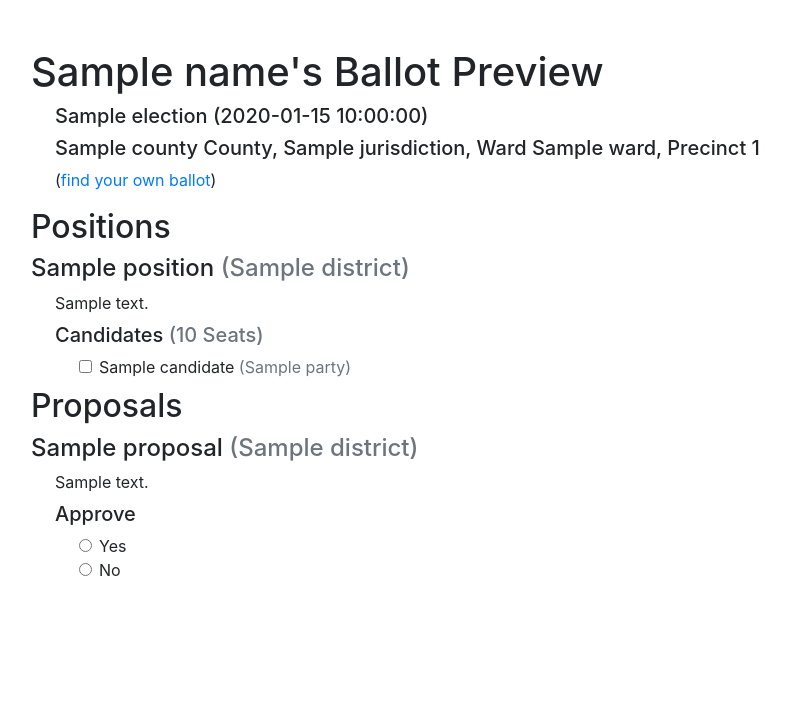
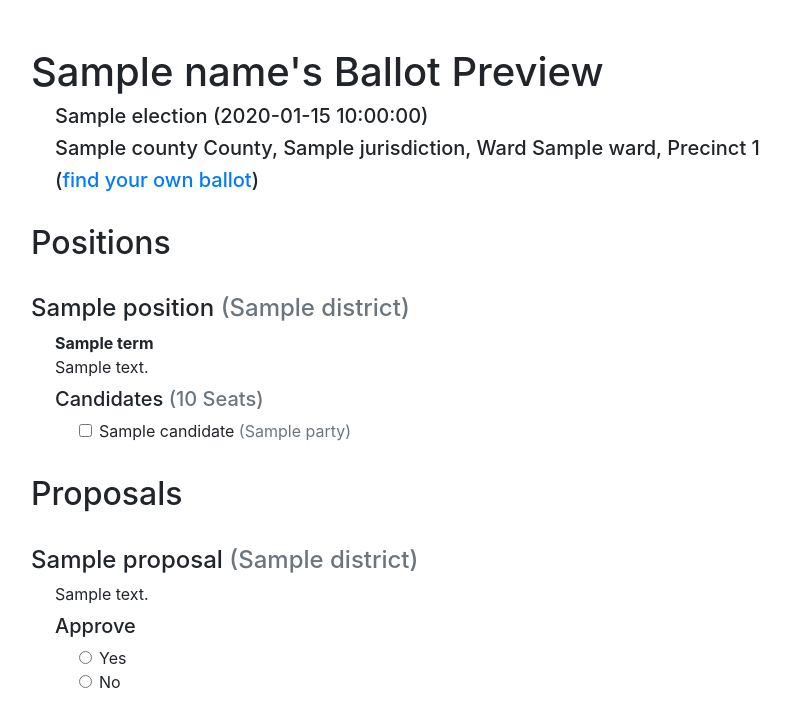
Before and after one commit to citizenlabsgr/ballotpreview, a Python web app: template app/templates/ballot.html in a window 1280 px wide. Shown: the top 727 px of the page, without its empty margins (32-822 px from the left). Run offline with Jinja, Linux system fonts and the light colour scheme; the template is opened without the code that fills it: most values are stand-ins (such as "Sample title", 1, 10 or a date in 2020); some libraries are stand-ins or nearby versions.

Commit message:
Display term limits on positions

```diff
--- a/app/templates/ballot.html
+++ b/app/templates/ballot.html
@@ -22,12 +22,12 @@
         {% endif %}
     </h5>
 
-    <p>
+    <h5>
     (<a href="{{ url_for('election', election_id=election['id']) }}">find your own ballot</a>)
-    </p>
+    </h5>
 </div>
 
-<h2>Positions</h2>
+<h2 class="py-4">Positions</h2>
 
 {% for position in positions %}
     {% set position_key = 'position-' + position['id']|string %}
@@ -39,7 +39,12 @@
     </h4>
 
     <div class="ml-4 mb-2">
-        <p class="mb-2">{{ position['description'] }}</p>
+        {% if position['term'] %}
+        <b>{{ position['term'] }}</b>
+        {% endif %}
+        <p class="mb-2">
+            {{ position['description'] }}
+        </p>
 
         <h5>
             Candidates
@@ -79,7 +84,7 @@
     </div>
 {% endfor %}
 
-<h2>Proposals</h2>
+<h2 class="py-4">Proposals</h2>
 
 {% for proposal in proposals %}
     {% set proposal_key = 'proposal-' + proposal['id']|string %}
```
Also changed, not shown: tests/test_site.py (+10 -10 lines).
